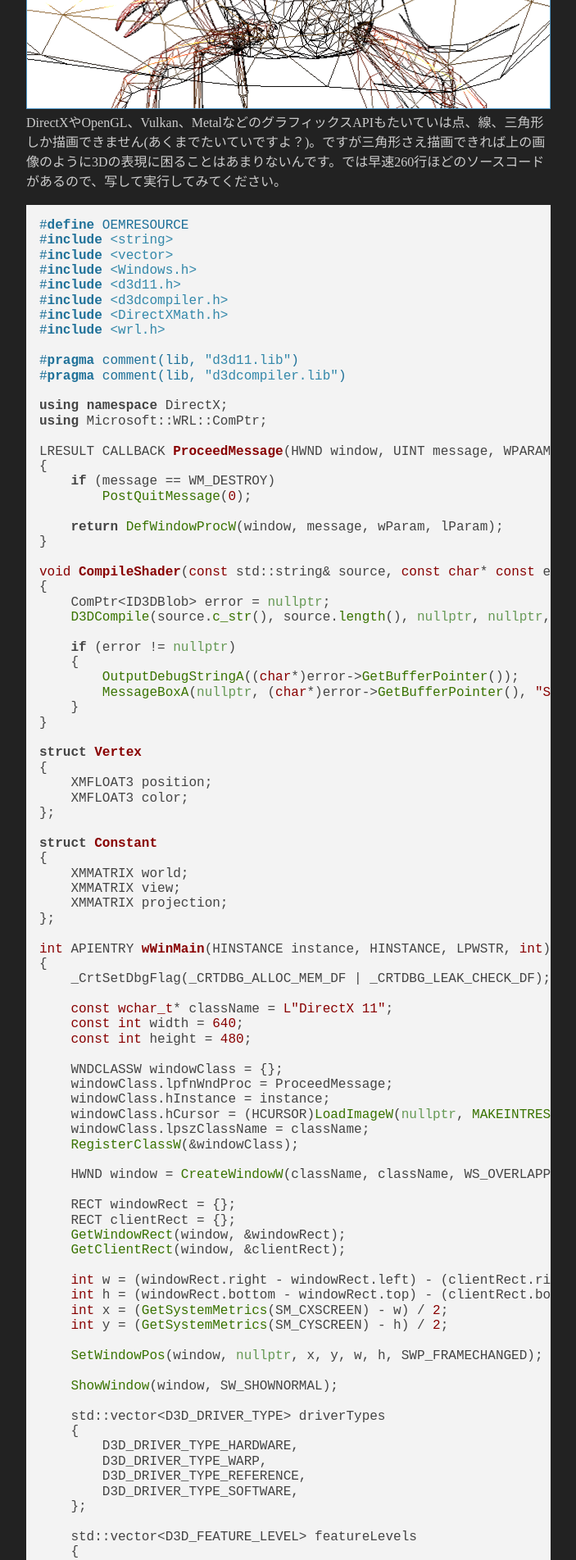
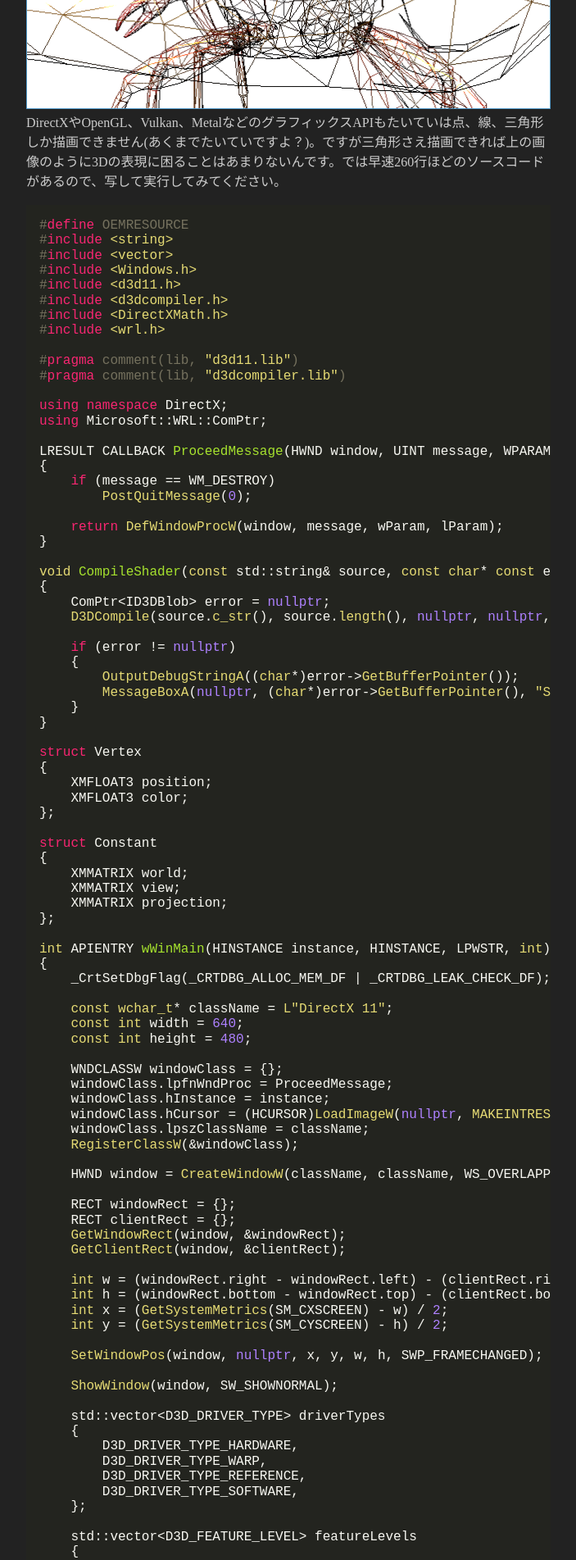
Before and after one commit to itukikikuti/windblow.net, a Jekyll site: the page built from _posts/DirectX11/2018-08-08-Direct3D 11で三角形を描画する.md, in a window 1280 px wide. Shown: the part 738-2641 px from the top of the page at 82% size, without its empty margins (288-991 px from the left). Built offline with Jekyll 4.4.1, drawn with Linux system fonts in a browser that asks for light colours; nearby versions of some CDN libraries.

Commit message:
Update 2018-08-08-Direct3D 11で三角形を描画する.md

```diff
--- a/_posts/DirectX11/2018-08-08-Direct3D 11で三角形を描画する.md
+++ b/_posts/DirectX11/2018-08-08-Direct3D 11で三角形を描画する.md
@@ -284,6 +284,6 @@ int APIENTRY wWinMain(HINSTANCE instance, HINSTANCE, LPWSTR, int)
 ![](/assets/2018-08-08/002.gif)
 そうするとこのように三角形が回転します。
 
-<link rel="stylesheet" href="https://cdnjs.cloudflare.com/ajax/libs/highlight.js/8.6/styles/default.min.css" />
+<link rel="stylesheet" href="https://cdnjs.cloudflare.com/ajax/libs/highlight.js/8.6/styles/monokai-sublime.min.css" />
 <script src="https://cdnjs.cloudflare.com/ajax/libs/highlight.js/8.6/highlight.min.js"></script>
 <script>hljs.initHighlightingOnLoad();</script>
```
